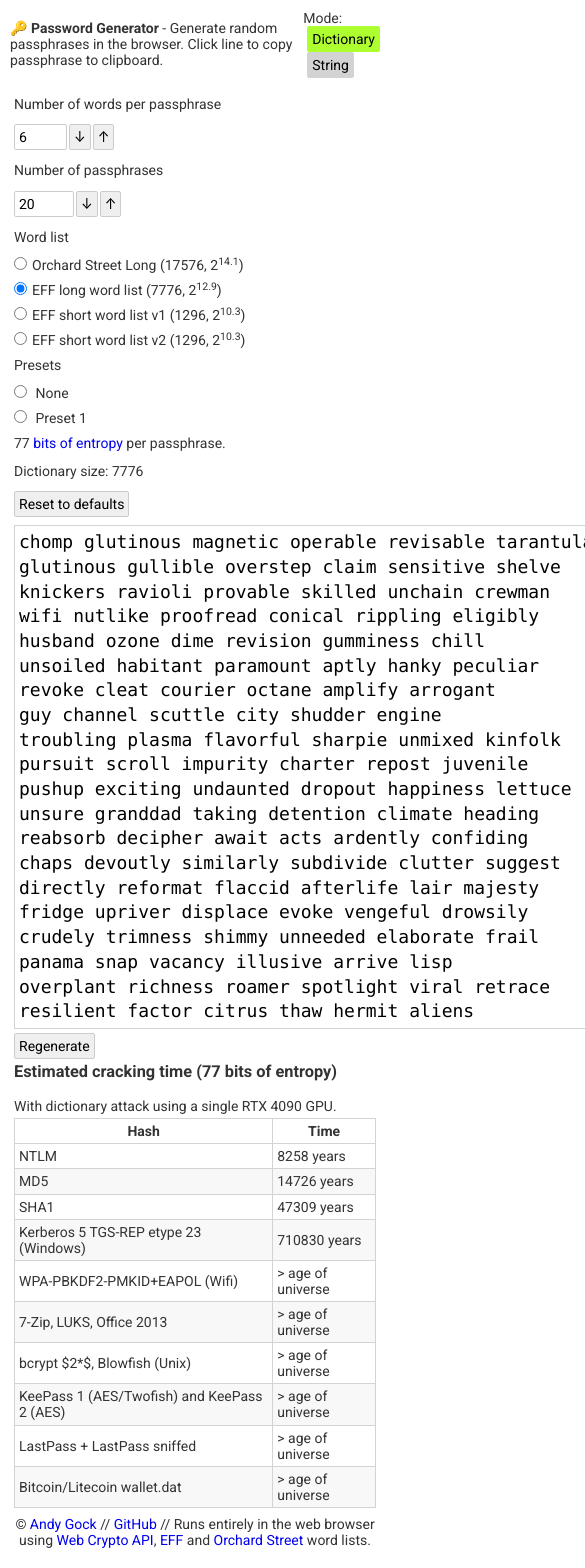
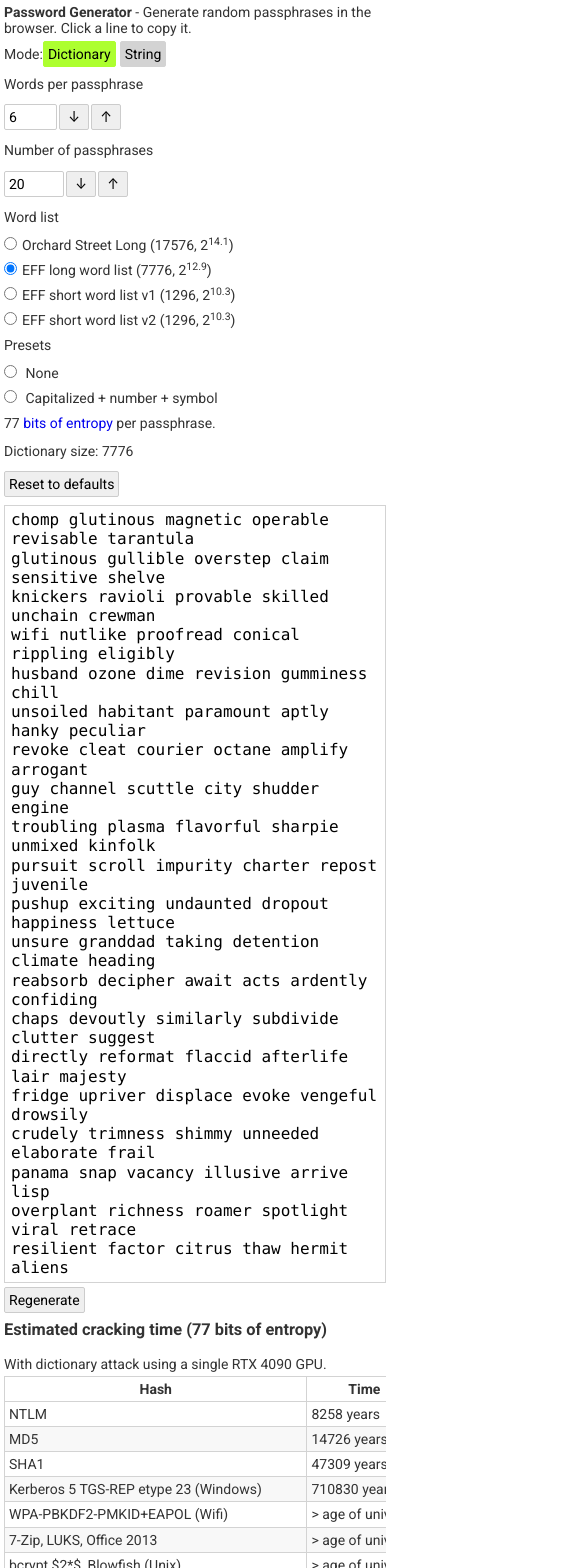
Before and after one commit to andygock/password-generator-v2, a React (Vite) app: page /#/ in a window 390 px wide. Shown: the top 1568 px of the page, 585 px wide, since content can reach past the window. Built offline with nearby package versions, Linux system fonts and the light colour scheme.

Commit message:
refactor: enhance UI elements and improve accessibility features

```diff
--- a/src/App.css
+++ b/src/App.css
@@ -10,7 +10,10 @@
   --font-size-password: 1.8rem;
   --color-background: lightgray;
   --color-selected: greenyellow;
+  --color-focus: #111;
+  --color-muted: #666;
   --padding: 0.4rem;
+  --space: 0.5rem;
 }
 
 html {
@@ -52,7 +55,6 @@ label {
 
 button,
 input,
-button,
 select,
 textarea {
   padding: var(--padding);
@@ -61,6 +63,20 @@ textarea {
   border: 1px solid #ccc;
   border-radius: 2px;
   cursor: pointer;
+}
+
+button:disabled {
+  cursor: not-allowed;
+  opacity: 0.55;
+}
+
+button:focus-visible,
+input:focus-visible,
+select:focus-visible,
+textarea:focus-visible,
+a:focus-visible {
+  outline: 2px solid var(--color-focus);
+  outline-offset: 2px;
 }
 
 p {
@@ -93,6 +109,9 @@ input[type='radio'] {
 .container {
   display: flex;
   flex-wrap: wrap;
+  column-gap: var(--space);
+  row-gap: var(--padding);
+  align-items: flex-start;
 }
 
 .output {
@@ -100,7 +119,9 @@ input[type='radio'] {
   padding: var(--padding);
   font-family: var(--font-family-code);
   font-size: var(--font-size-password);
+  line-height: 1.2;
   text-align: left;
+  overflow-wrap: anywhere;
 }
 
 /* Ensure interactive passphrase items keep the previous block layout
@@ -111,18 +132,24 @@ input[type='radio'] {
   text-align: left;
   background: none;
   border: none;
-  padding: 0.2rem 0;
+  padding: 0 0.2rem;
   margin: 0;
   font-family: inherit;
   font-size: inherit;
+  line-height: inherit;
 }
 
 .col {
-  padding: 0 var(--padding);
+  padding: 0;
 }
 
 .col-output {
-  flex: 2 0 auto;
+  flex: 2 1 32rem;
+  min-width: min(100%, 28rem);
+}
+
+.col-crack-time {
+  flex: 1 1 28rem;
 }
 
 /* inputs */
@@ -130,9 +157,10 @@ input[type='radio'] {
 .inputs {
   display: flex;
   flex-direction: column;
-  padding: var(--padding);
+  padding: 0;
   /* border: solid 1px var(--color-background); */
   gap: var(--padding);
+  flex: 0 1 24rem;
 }
 
 .inputs input[type='range'] {
@@ -150,6 +178,7 @@ input[type='radio'] {
   word-break: break-all;
   max-width: 20ch;
   background: #ddd;
+  padding: var(--padding);
 }
 
 /* headers, footers and menu */
@@ -158,7 +187,8 @@ header {
   display: flex;
   justify-content: space-between;
   align-items: center;
-  padding-bottom: 1rem;
+  gap: var(--space);
+  padding-bottom: var(--space);
 }
 
 header p {
@@ -189,6 +219,7 @@ header a.active {
 
 footer {
   text-align: center;
+  margin-top: var(--padding);
 }
 
 /* helpers */
@@ -222,6 +253,15 @@ footer {
   background-color: var(--color-selected);
 }
 
+.muted {
+  color: var(--color-muted);
+}
+
+.stepper {
+  min-width: 3rem;
+  margin-left: 0.2rem;
+}
+
 .crack-time {
   max-width: 600px;
 }
@@ -230,7 +270,11 @@ footer {
 
 table {
   border-collapse: collapse;
-  margin: var(--padding) 0;
+  margin: 0.2rem 0;
+  display: block;
+  max-width: 100%;
+  overflow-x: auto;
+  white-space: nowrap;
 }
 
 table tr {
@@ -251,6 +295,10 @@ table td {
 /* cli output */
 .cli {
   width: 100%;
+}
+
+.cli h3 {
+  margin: var(--padding) 0;
 }
 
 .cli code {
@@ -288,3 +336,38 @@ button.copied {
   z-index: 1000;
   transition: opacity 0.3s ease-in-out;
 }
+
+@media (max-width: 720px) {
+  body {
+    padding: var(--padding);
+  }
+
+  header {
+    align-items: flex-start;
+    flex-direction: column;
+  }
+
+  header a {
+    margin-left: 0;
+    margin-right: var(--padding);
+  }
+
+  .container {
+    display: block;
+  }
+
+  .inputs,
+  .col-output,
+  .col-crack-time {
+    width: 100%;
+  }
+
+  .col-output,
+  .col-crack-time {
+    margin-top: var(--padding);
+  }
+
+  .output {
+    font-size: 1.6rem;
+  }
+}
--- a/src/App.jsx
+++ b/src/App.jsx
@@ -12,8 +12,8 @@ const App = () => {
       <HashRouter>
         <header>
           <div>
-            <strong>🔑 Password Generator</strong> - Generate random passphrases
-            in the browser. Click line to copy passphrase to clipboard.
+            <strong>Password Generator</strong> - Generate random passphrases
+            in the browser. Click a line to copy it.
           </div>
           <Menu />
         </header>
--- a/src/DictionaryGenerator.jsx
+++ b/src/DictionaryGenerator.jsx
@@ -94,7 +94,7 @@ const DictionaryGenerator = ({ mode }) => {
   return (
     <div className="ui container">
       <div className="col inputs">
-        <h3>Number of words per passphrase</h3>
+        <h3>Words per passphrase</h3>
         <NumberPicker
           onChange={(wordsPerPassphrase) => {
             setParamsAndNavigate({ wordsPerPassphrase });
@@ -153,7 +153,7 @@ const DictionaryGenerator = ({ mode }) => {
               }
             }}
           />{' '}
-          Preset 1
+          Capitalized + number + symbol
         </label>
 
         {/* extra preset for words with capitalised first letter, spaces, and number plus special char */}
--- a/src/NumberPicker.jsx
+++ b/src/NumberPicker.jsx
@@ -1,7 +1,3 @@
-const buttonStyle = {
-  margin: '0 0rem 0 0.2rem',
-};
-
 // state is managed by parent
 const NumberPicker = ({
   onChange = () => null,
@@ -32,19 +28,23 @@ const NumberPicker = ({
       />
       <button
         type="button"
-        style={buttonStyle}
+        className="stepper"
+        disabled={Number(value) <= min}
         onClick={() => {
           handleChange(Number(value) - 1);
         }}
+        aria-label="Decrease value"
       >
         &darr;
       </button>
       <button
         type="button"
-        style={buttonStyle}
+        className="stepper"
+        disabled={typeof max === 'number' && Number(value) >= max}
         onClick={() => {
           handleChange(Number(value) + 1);
         }}
+        aria-label="Increase value"
       >
         &uarr;
       </button>
--- a/src/OutputStrings.jsx
+++ b/src/OutputStrings.jsx
@@ -1,38 +1,9 @@
 import classNames from 'classnames';
-import copy from 'copy-to-clipboard';
-import React from 'react';
+import useCopyFeedback from './useCopyFeedback';
 
 const OutputStrings = ({ values = [] }) => {
-  const [copied, setCopied] = React.useState('');
-  const [copyNotify, setCopyNotify] = React.useState('');
-  const copyTimeoutRef = React.useRef(null);
-
-  const handleCopy = (text) => () => {
-    const ok = copy(text);
-    if (ok) {
-      setCopied(text);
-      setCopyNotify('Copied');
-    } else {
-      setCopyNotify('Copy failed');
-    }
-
-    if (copyTimeoutRef.current) {
-      clearTimeout(copyTimeoutRef.current);
-    }
-    copyTimeoutRef.current = setTimeout(() => {
-      setCopyNotify('');
-      copyTimeoutRef.current = null;
-    }, 500);
-  };
-
-  React.useEffect(() => {
-    return () => {
-      if (copyTimeoutRef.current) {
-        clearTimeout(copyTimeoutRef.current);
-        copyTimeoutRef.current = null;
-      }
-    };
-  }, []);
+  const { copied, copyNotify, copyText } = useCopyFeedback();
+  const handleCopy = (text) => () => copyText(text, 'Password copied');
 
   return (
     <div>
@@ -44,6 +15,7 @@ const OutputStrings = ({ values = [] }) => {
               type="button"
               key={key}
               onClick={handleCopy(pass)}
+              aria-label={`Copy password ${index + 1}`}
               className={classNames('pointer', {
                 selected: pass === copied,
               })}
--- a/src/OutputWords.jsx
+++ b/src/OutputWords.jsx
@@ -1,18 +1,16 @@
 import classNames from 'classnames';
-import copy from 'copy-to-clipboard';
 import React from 'react';
 import dict from './words';
 import config from './config';
 import { generateWordRows, randomNumber, randomSpecialChar } from './random';
+import useCopyFeedback from './useCopyFeedback';
 
 const capFirstLetter = (str) => str.charAt(0).toUpperCase() + str.slice(1);
 
 const OutputWords = ({ list, words, lines, mode }) => {
-  const [copied, setCopied] = React.useState('');
   const [passphrases, setPassphrases] = React.useState([]);
   const [presetStrings, setPresetStrings] = React.useState([]);
-  const [copyNotify, setCopyNotify] = React.useState('');
-  const copyTimeoutRef = React.useRef(null);
+  const { copied, copyNotify, copyText, resetCopied } = useCopyFeedback();
 
   const generate = ({ lines, words, wordArray }) =>
     generateWordRows({ lines, words, wordArray });
@@ -50,47 +48,21 @@ const OutputWords = ({ list, words, lines, mode }) => {
     const passes = generate({ lines: safeLines, words: safeWords, wordArray });
     generateNumbersAndSpecialCharArray(safeLines);
     setPassphrases(passes);
-    setCopied('');
+    resetCopied();
   }, [list, words, lines]);
 
-  const handleCopy = (text) => () => {
-    const ok = copy(text);
-    if (ok) {
-      setCopied(text);
-      setCopyNotify('Copied');
-    } else {
-      setCopyNotify('Copy failed');
-    }
+  const formatPassphrase = (row, rowNumber) =>
+    mode === 'preset1'
+      ? row.map((s) => capFirstLetter(s)).join('') + presetStrings[rowNumber]
+      : row.join(' ');
 
-    if (copyTimeoutRef.current) {
-      clearTimeout(copyTimeoutRef.current);
-    }
-    copyTimeoutRef.current = setTimeout(() => {
-      setCopyNotify('');
-      copyTimeoutRef.current = null;
-    }, 500);
-  };
-
-  React.useEffect(() => {
-    return () => {
-      if (copyTimeoutRef.current) {
-        clearTimeout(copyTimeoutRef.current);
-        copyTimeoutRef.current = null;
-      }
-    };
-  }, []);
+  const handleCopy = (text) => () => copyText(text, 'Passphrase copied');
 
   return (
     <div>
       <div className="output">
         {passphrases.map((row, rowNumber) => {
-          // if in preset1 mode
-          // capitalise first letter of each word, no spaces, and add some special chars
-          const pass =
-            mode === 'preset1'
-              ? row.map((s) => capFirstLetter(s)).join('') +
-                presetStrings[rowNumber]
-              : row.join(' ');
+          const pass = formatPassphrase(row, rowNumber);
 
           const key = pass || `r-${rowNumber}`;
           return (
@@ -99,6 +71,7 @@ const OutputWords = ({ list, words, lines, mode }) => {
               key={key}
               className={classNames('pointer', { selected: pass === copied })}
               onClick={handleCopy(pass)}
+              aria-label={`Copy passphrase ${rowNumber + 1}`}
             >
               {pass}
             </button>
@@ -128,7 +101,7 @@ const OutputWords = ({ list, words, lines, mode }) => {
           });
           generateNumbersAndSpecialCharArray(safeLines);
           setPassphrases(passes);
-          setCopied('');
+          resetCopied();
         }}
       >
         Regenerate
--- a/src/PasswordSizeSlider.jsx
+++ b/src/PasswordSizeSlider.jsx
@@ -12,7 +12,7 @@ export default function PasswordSizeSlider({
   return (
     <div>
       <label htmlFor="size-bytes-range" className="heading">
-        Password Length
+        Entropy
         <span className="bits">
           {sizeBytes * 8 < 100 && <>&nbsp;</>}
           {sizeBytes * 8}
--- a/src/StringGenerator.jsx
+++ b/src/StringGenerator.jsx
@@ -24,6 +24,7 @@ const StringGenerator = () => {
   // Find selected charset with fallback
   const selectedCharset =
     CHARSETS.find((c) => c.key === charsetKey) || CHARSETS[0];
+  const generatedLength = output[0]?.length || 0;
 
   // Generate random string for a given charset (shared helper)
 
@@ -61,6 +62,7 @@ const StringGenerator = () => {
             onChange={setCharsetKey}
             hideLabel={true}
           />
+          <p className="muted">Generated length: {generatedLength} characters</p>
         </div>
         <div className="col col-output">
           <OutputStrings values={output} />
--- /dev/null
+++ b/src/useCopyFeedback.js
@@ -0,0 +1,47 @@
+import copy from 'copy-to-clipboard';
+import React from 'react';
+
+export default function useCopyFeedback({ timeout = 1500 } = {}) {
+  const [copied, setCopied] = React.useState('');
+  const [copyNotify, setCopyNotify] = React.useState('');
+  const copyTimeoutRef = React.useRef(null);
+
+  const copyText = React.useCallback(
+    (text, message = 'Copied') => {
+      const ok = copy(text);
+      if (ok) {
+        setCopied(text);
+        setCopyNotify(message);
+      } else {
+        setCopyNotify('Copy failed');
+      }
+
+      if (copyTimeoutRef.current) {
+        clearTimeout(copyTimeoutRef.current);
+      }
+
+      copyTimeoutRef.current = setTimeout(() => {
+        setCopyNotify('');
+        copyTimeoutRef.current = null;
+      }, timeout);
+
+      return ok;
+    },
+    [timeout]
+  );
+
+  const resetCopied = React.useCallback(() => {
+    setCopied('');
+  }, []);
+
+  React.useEffect(() => {
+    return () => {
+      if (copyTimeoutRef.current) {
+        clearTimeout(copyTimeoutRef.current);
+        copyTimeoutRef.current = null;
+      }
+    };
+  }, []);
+
+  return { copied, copyNotify, copyText, resetCopied };
+}
```
